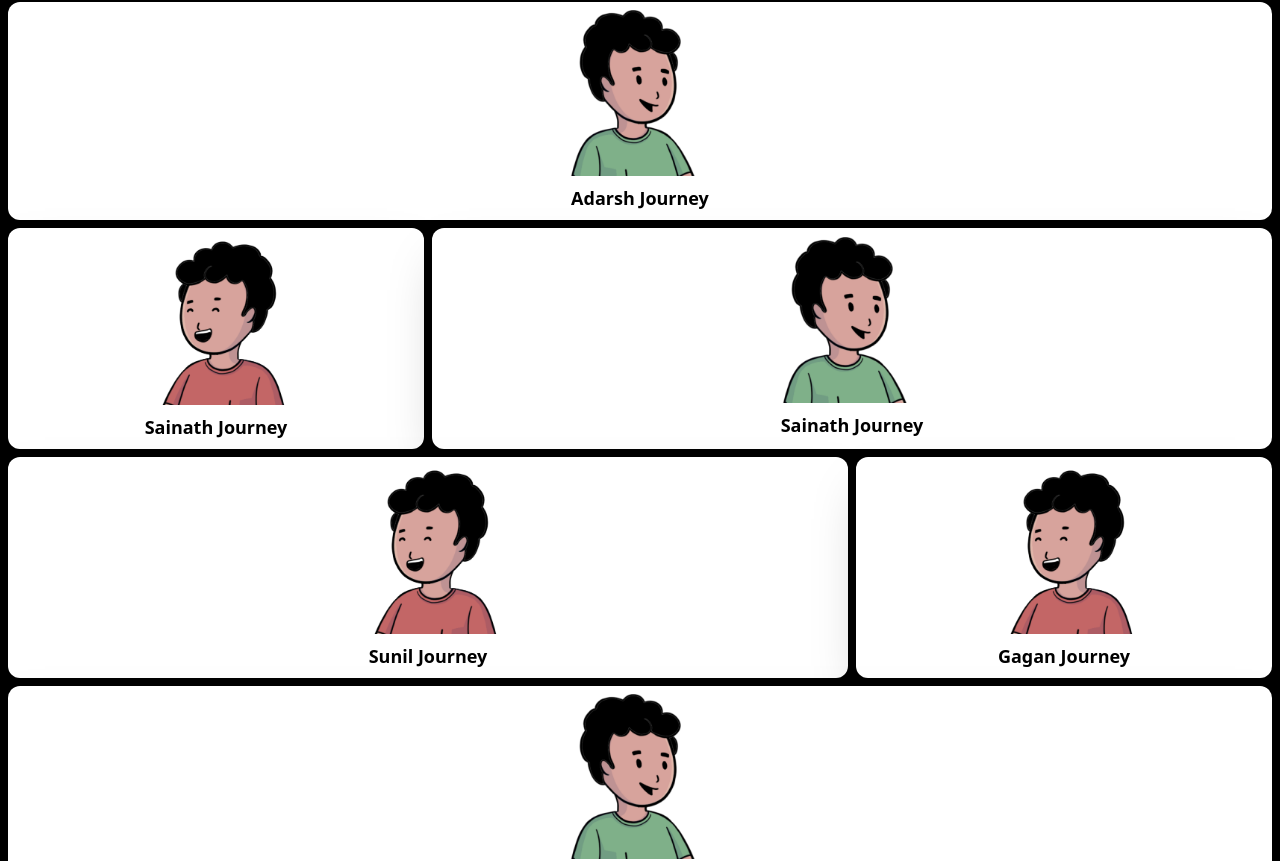
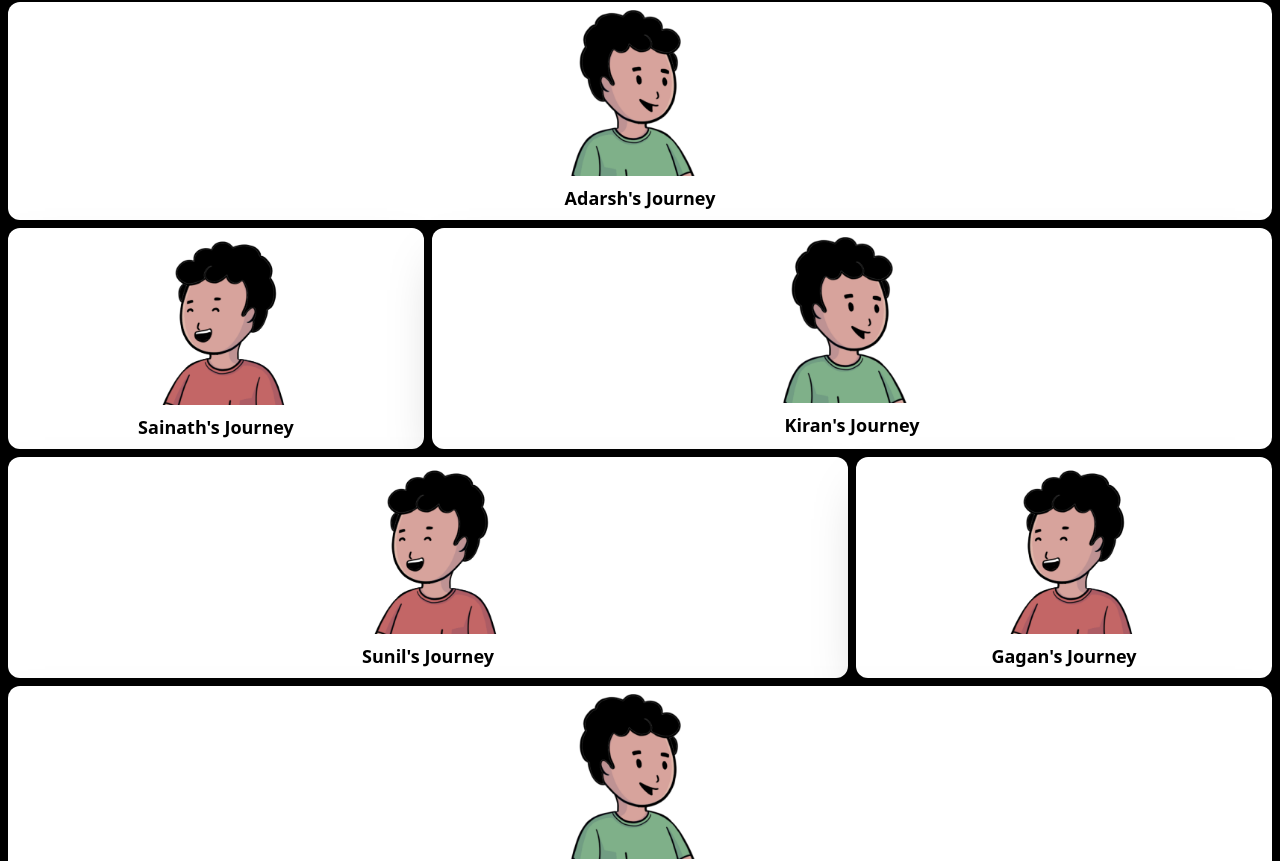
Before and after one commit to Destiny097/vite-adheera, a React (Vite) app: page / in a window 1280 px wide. Shown: the part 1342-2203 px from the top of the page. Built offline with nearby package versions, Linux system fonts and the light colour scheme.

Commit message:
minor fix

```diff
--- a/src/components/Stories.jsx
+++ b/src/components/Stories.jsx
@@ -6,12 +6,12 @@ function Stories() {
   const [selectedStory, setSelectedStory] = useState(null);
 
   const stories = [
-    { image: art, disTitle: 'Adarsh Journey', volunteer: 'Supriya', kid: "Adarsh", description: "When I started with Adarsh, he was a very shy and quiet kid, and I initially thought it would be hard to teach him because he wouldn’t interact with me. But slowly, we started bonding, and he began opening up to me, sharing the things he wanted to learn. Since then, I’ve seen him grow from a child who struggled with understanding letters to someone who can now read full sentences. His curiosity and willingness to learn have truly helped him become the best version of himself.", className: "col-span-3 md:col-span-3 row-span-1 bg-white" },
-    { image: art2, disTitle: 'Sainath Journey', volunteer: 'Charu Keerthi', kid: "Sainath", description: "When I first met Sainath, he understood basic English but struggled to form his own sentences and grasp complex words. He initially relied heavily on translation. However, his determination and sharp memory were evident from the beginning. Over the past year, his transformation has been remarkable, he now speaks with much more confidence, forms sentences more accurately, and understands significantly more complex language. Watching his growth has been one of the most rewarding parts of my time at Adheera.", className: "col-span-1 md:col-span-1 row-span-1 bg-white" },
-    { image: art, disTitle: 'Sainath Journey', volunteer: 'Satwik', kid: "Sainath", description: "Kiran started off as a curious but slightly hesitant learner who needed a structured and engaging flow to stay focused. The breakthrough came on Children’s Day, when he saw me outside the teacher role, performing, anchoring and having fun. That shifted his perception, and he began to open up. Over time, his confidence bloomed- he started reading new words and forming sentences with ease. From struggling with alphabets to spelling words independently, his growth was incredible. Ending the year with him proudly calling out my name at the celebration was the most rewarding moment.", className: "col-span-2 md:col-span-2 row-span-1 bg-white" },
-    { image: art2, disTitle: 'Sunil Journey', volunteer: 'Infacia', kid: "Sunil", description: "Sunil was extremely shy when I first started teaching him in August 2024, even basic introductions made him nervous. He lacked confidence in English, but I could sense his potential. With consistent sessions, fun learning methods, and a strong bond, I watched him gradually open up. Within months, his pronunciation improved, and he began reading paragraphs confidently. One of the most touching moments was when he wrote, “I want to talk English fluently,” showing how far he had come. By the end of the year, he was promoted to the advanced level, a moment of pure pride for me.", className: "col-span-2 md:col-span-2 row-span-1 bg-white" },
-    { image: art2, disTitle: 'Gagan Journey', volunteer: 'Archana', kid: "Gagan", description: "When I began teaching Gagan, he was at word level, but I soon realized he was struggling to follow along. After a quick assessment, I found he was actually at letter level, which shifted everything. I restarted from phonetics, tailoring lessons to his pace. Introducing flashcards was a game-changer, he loved them and came to class excited every time. His progress became so visible, it felt like I was teaching a completely different Gagan. The shift in his confidence and learning was truly heartwarming.", className: "col-span-1 md:col-span-1 row-span-1 bg-white" },
-    { image: art, disTitle: 'Adarsh Journey', volunteer: 'Dheemanth', kid: "Adarsh", description: "When I first started volunteering at U&I, I had three kids in my class and Bhargav was definitely the most mischievous of them all. Always full of energy, I wasn’t even sure how much he was understanding, until it became a 1:1 class with just the two of us. That’s when I saw his true potential, he’s such a quick learner and finished 60% of the syllabus at word level with great accuracy! He barely spoke any English at the start, but by the end of the year, he was confidently narrating stories and greeting everyone with the sweetest smile and a “Good afternoon akka/ anna.” Watching him grow in confidence, curiosity, and expression has been the most heart-warming part of my journey. I genuinely feel so lucky to have been a small part of his big transformation.", className: "col-span-3 md:col-span-3 row-span-1 bg-white" },
+    { image: art, disTitle: "Adarsh's Journey", volunteer: 'Supriya', kid: "Adarsh", description: "When I started with Adarsh, he was a very shy and quiet kid, and I initially thought it would be hard to teach him because he wouldn’t interact with me. But slowly, we started bonding, and he began opening up to me, sharing the things he wanted to learn. Since then, I’ve seen him grow from a child who struggled with understanding letters to someone who can now read full sentences. His curiosity and willingness to learn have truly helped him become the best version of himself.", className: "col-span-3 md:col-span-3 row-span-1 bg-white" },
+    { image: art2, disTitle: "Sainath's Journey", volunteer: 'Charu Keerthi', kid: "Sainath", description: "When I first met Sainath, he understood basic English but struggled to form his own sentences and grasp complex words. He initially relied heavily on translation. However, his determination and sharp memory were evident from the beginning. Over the past year, his transformation has been remarkable, he now speaks with much more confidence, forms sentences more accurately, and understands significantly more complex language. Watching his growth has been one of the most rewarding parts of my time at Adheera.", className: "col-span-1 md:col-span-1 row-span-1 bg-white" },
+    { image: art, disTitle: "Kiran's Journey", volunteer: 'Satwik', kid: "Kiran", description: "Kiran started off as a curious but slightly hesitant learner who needed a structured and engaging flow to stay focused. The breakthrough came on Children’s Day, when he saw me outside the teacher role, performing, anchoring and having fun. That shifted his perception, and he began to open up. Over time, his confidence bloomed- he started reading new words and forming sentences with ease. From struggling with alphabets to spelling words independently, his growth was incredible. Ending the year with him proudly calling out my name at the celebration was the most rewarding moment.", className: "col-span-2 md:col-span-2 row-span-1 bg-white" },
+    { image: art2, disTitle: "Sunil's Journey", volunteer: 'Infacia', kid: "Sunil", description: "Sunil was extremely shy when I first started teaching him in August 2024, even basic introductions made him nervous. He lacked confidence in English, but I could sense his potential. With consistent sessions, fun learning methods, and a strong bond, I watched him gradually open up. Within months, his pronunciation improved, and he began reading paragraphs confidently. One of the most touching moments was when he wrote, “I want to talk English fluently,” showing how far he had come. By the end of the year, he was promoted to the advanced level, a moment of pure pride for me.", className: "col-span-2 md:col-span-2 row-span-1 bg-white" },
+    { image: art2, disTitle: "Gagan's Journey", volunteer: 'Archana', kid: "Gagan", description: "When I began teaching Gagan, he was at word level, but I soon realized he was struggling to follow along. After a quick assessment, I found he was actually at letter level, which shifted everything. I restarted from phonetics, tailoring lessons to his pace. Introducing flashcards was a game-changer, he loved them and came to class excited every time. His progress became so visible, it felt like I was teaching a completely different Gagan. The shift in his confidence and learning was truly heartwarming.", className: "col-span-1 md:col-span-1 row-span-1 bg-white" },
+    { image: art, disTitle: "Bhargav's Journey", volunteer: 'Dheemanth', kid: "Bhargav", description: "When I first started volunteering at U&I, I had three kids in my class and Bhargav was definitely the most mischievous of them all. Always full of energy, I wasn’t even sure how much he was understanding, until it became a 1:1 class with just the two of us. That’s when I saw his true potential, he’s such a quick learner and finished 60% of the syllabus at word level with great accuracy! He barely spoke any English at the start, but by the end of the year, he was confidently narrating stories and greeting everyone with the sweetest smile and a “Good afternoon akka/ anna.” Watching him grow in confidence, curiosity, and expression has been the most heart-warming part of my journey. I genuinely feel so lucky to have been a small part of his big transformation.", className: "col-span-3 md:col-span-3 row-span-1 bg-white" },
   ];
 
   return (
```
